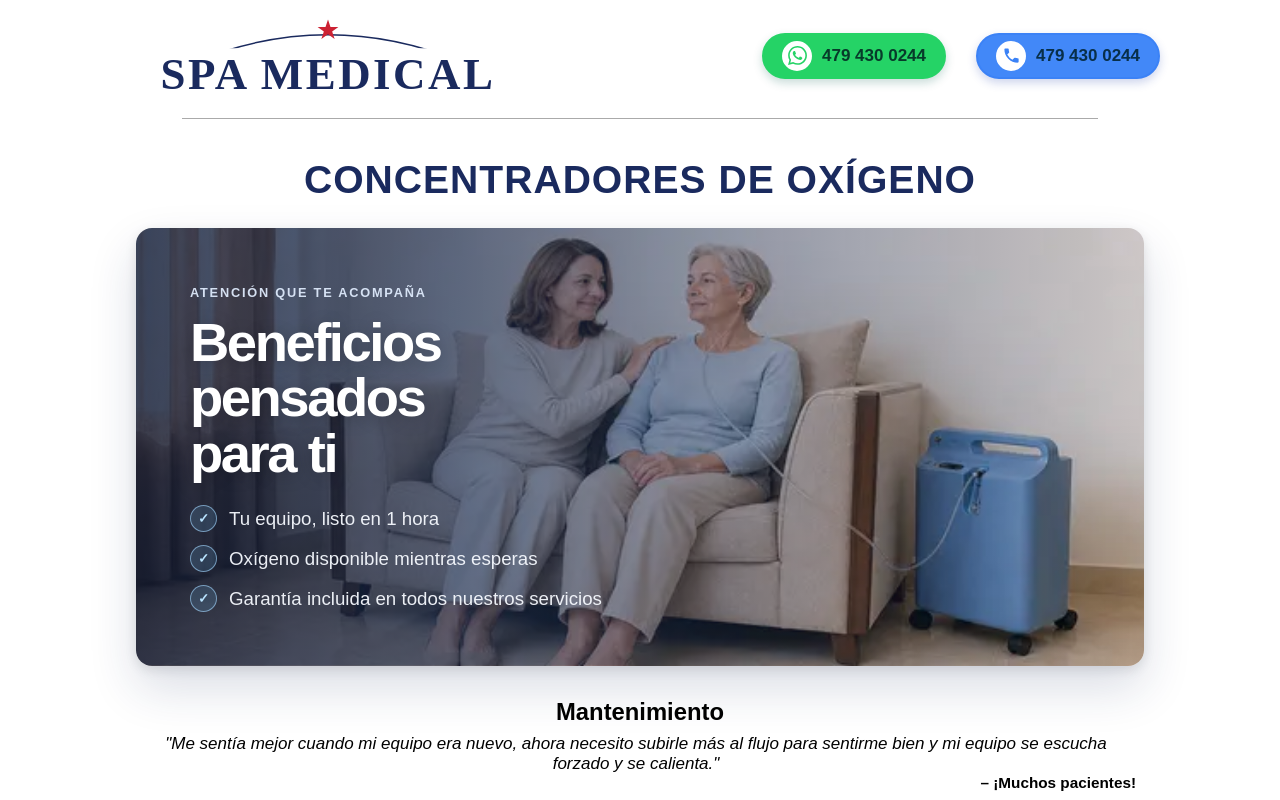
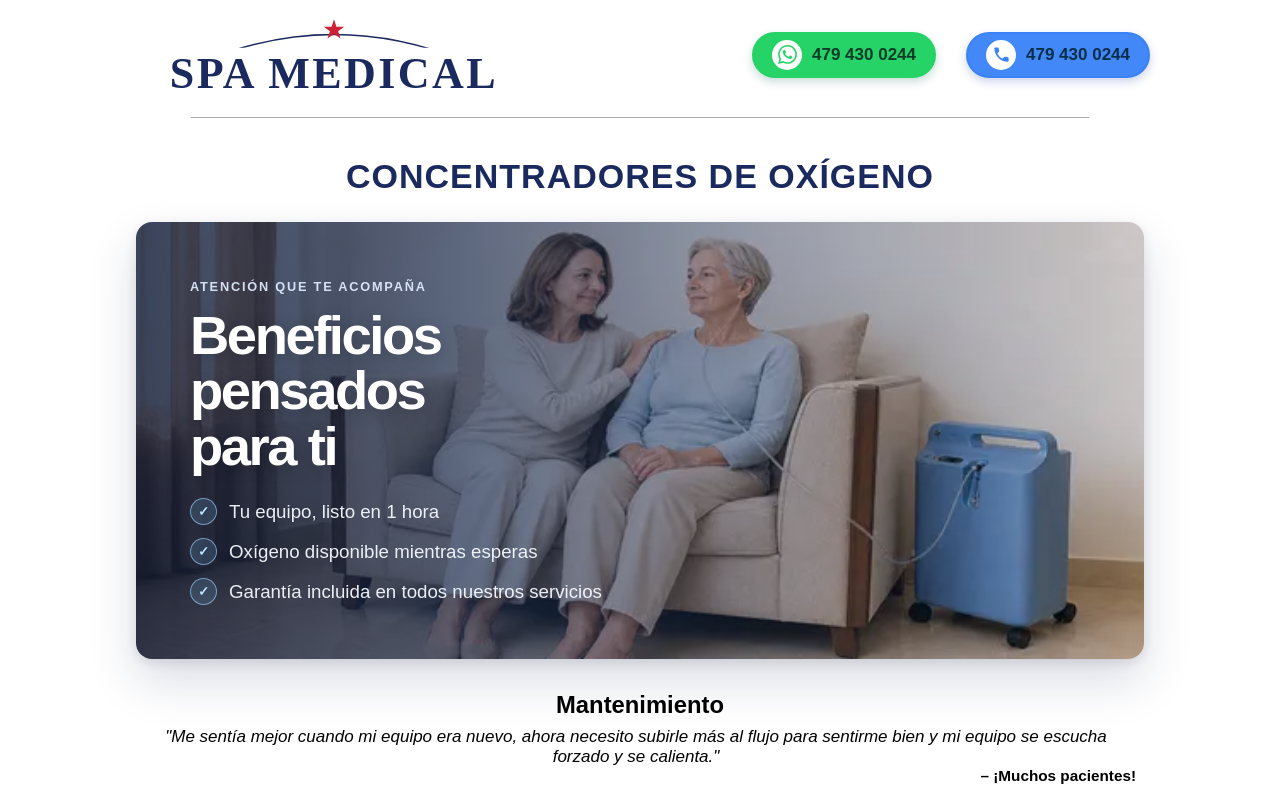
Before and after one commit to Julio-IB/spa-medica, a React (Vite) app: page / in a window 1280 px wide. Shown: the top 800 px of the page. Built offline with nearby package versions, Linux system fonts and the light colour scheme.

Commit message:
Logo padding added

```diff
--- a/src/App.css
+++ b/src/App.css
@@ -15,6 +15,7 @@ main {
   display: flex;
   flex-direction: column;
   align-items: center;
+  padding: 0px 10px;
 }
 .logoContainer {
   width: 100%;
@@ -30,7 +31,7 @@ main {
 
 .headerTitle {
   margin: 29px 0px 6px 0px;
-  font-size: 2.3rem;
+  font-size: 2rem;
   color: #1A2A5E;
   letter-spacing: 1px;
 }
```
